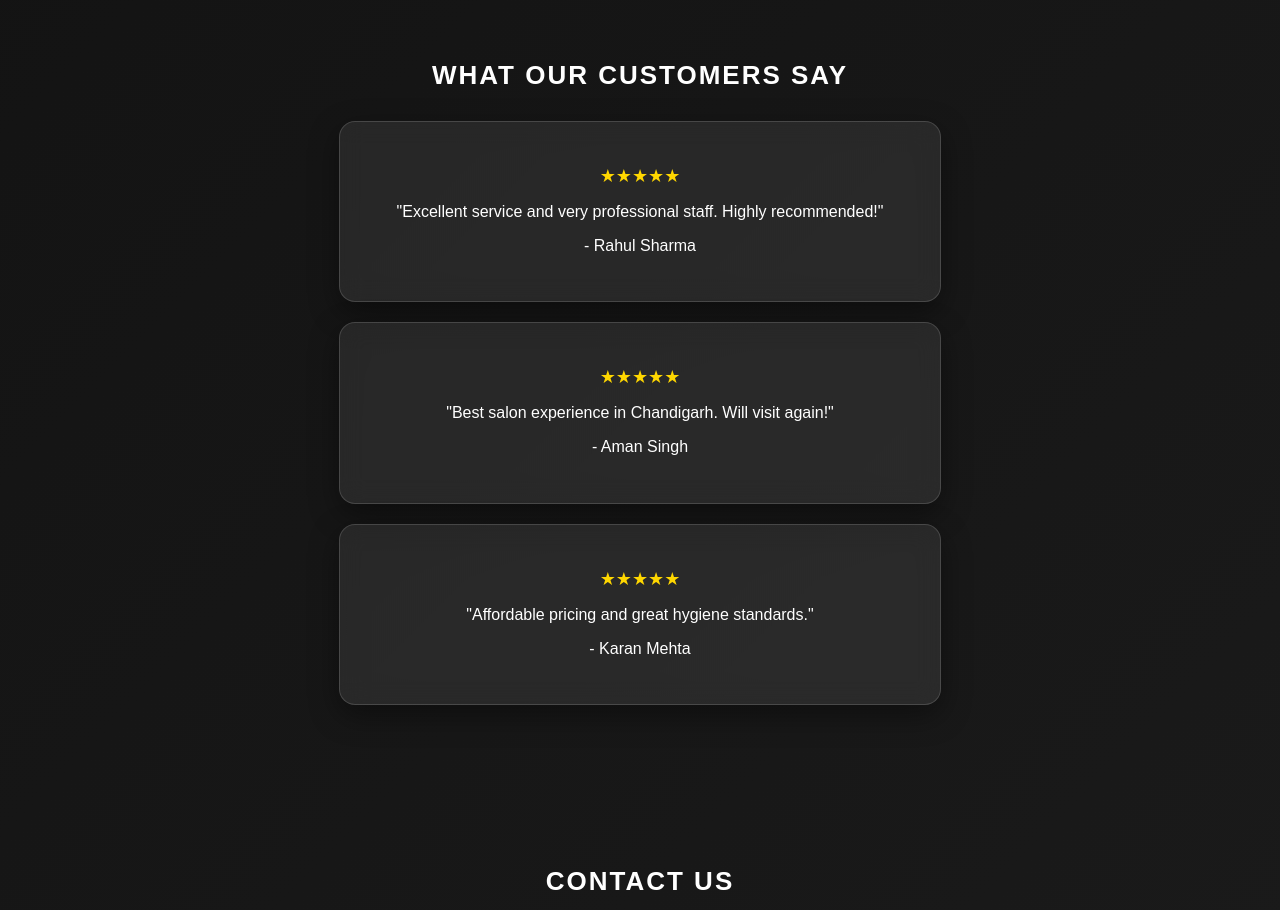
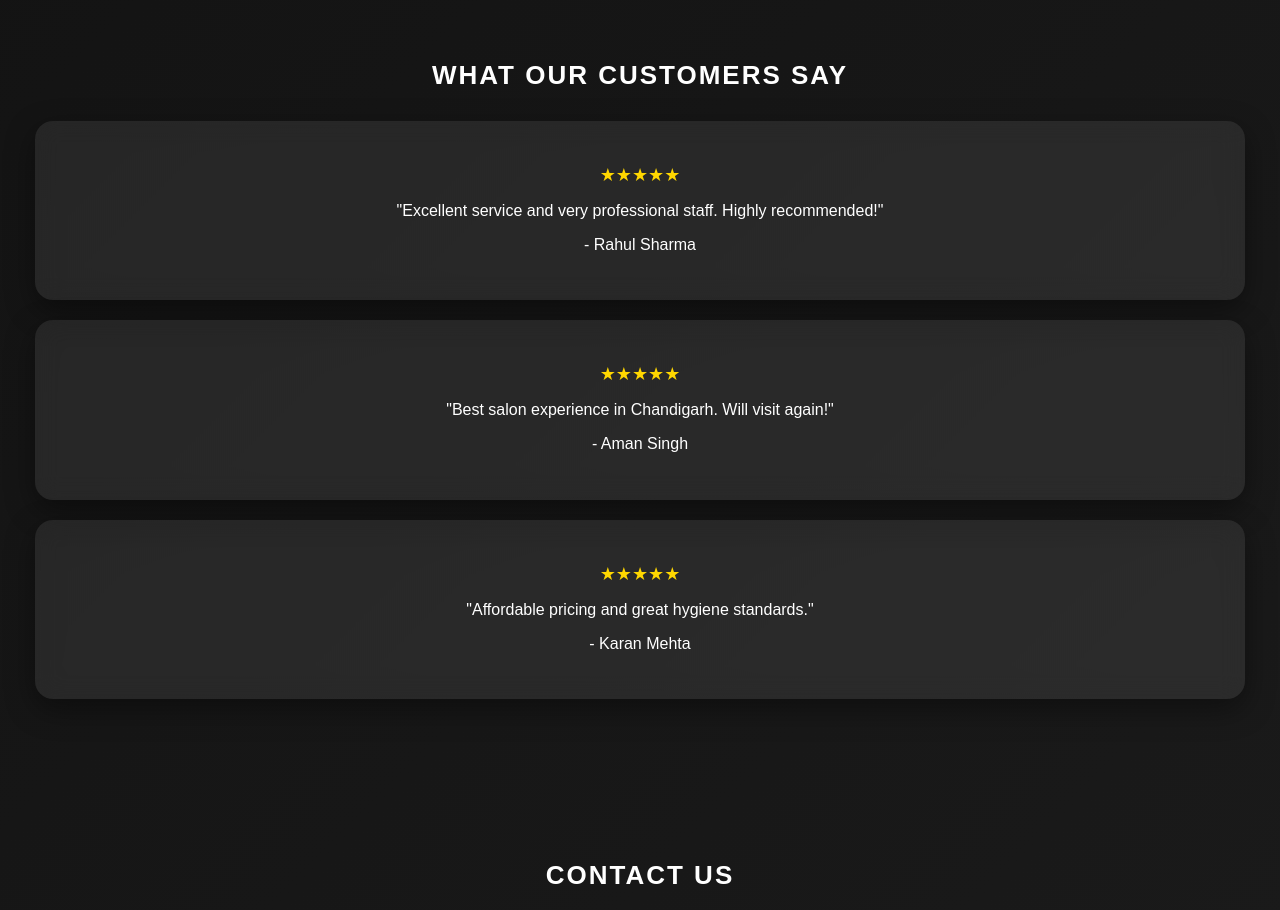
Before and after one commit to Nimratpalsingh/demo-business-site, a plain HTML site: page index.html in a window 1280 px wide. Shown: the part 900-1810 px from the top of the page. Drawn offline with Linux system fonts and the light colour scheme.

Commit message:
Update style.css

```diff
--- a/style.css
+++ b/style.css
@@ -106,11 +106,8 @@ footer {
     background: rgba(255, 255, 255, 0.08);
     backdrop-filter: blur(12px);
     padding: 25px;
-    margin: 20px auto;
-    width: 80%;
-    max-width: 550px;
-    border-radius: 16px;
-    border: 1px solid rgba(255,255,255,0.15);
+    margin: 20px 15px;   /* Equal side spacing */
+    border-radius: 18px;
     box-shadow: 0 10px 30px rgba(0,0,0,0.4);
     color: white;
 }
@@ -382,3 +379,7 @@ header p {
     }
 
 }
+
+body {
+    overflow-x: hidden;
+}
```
